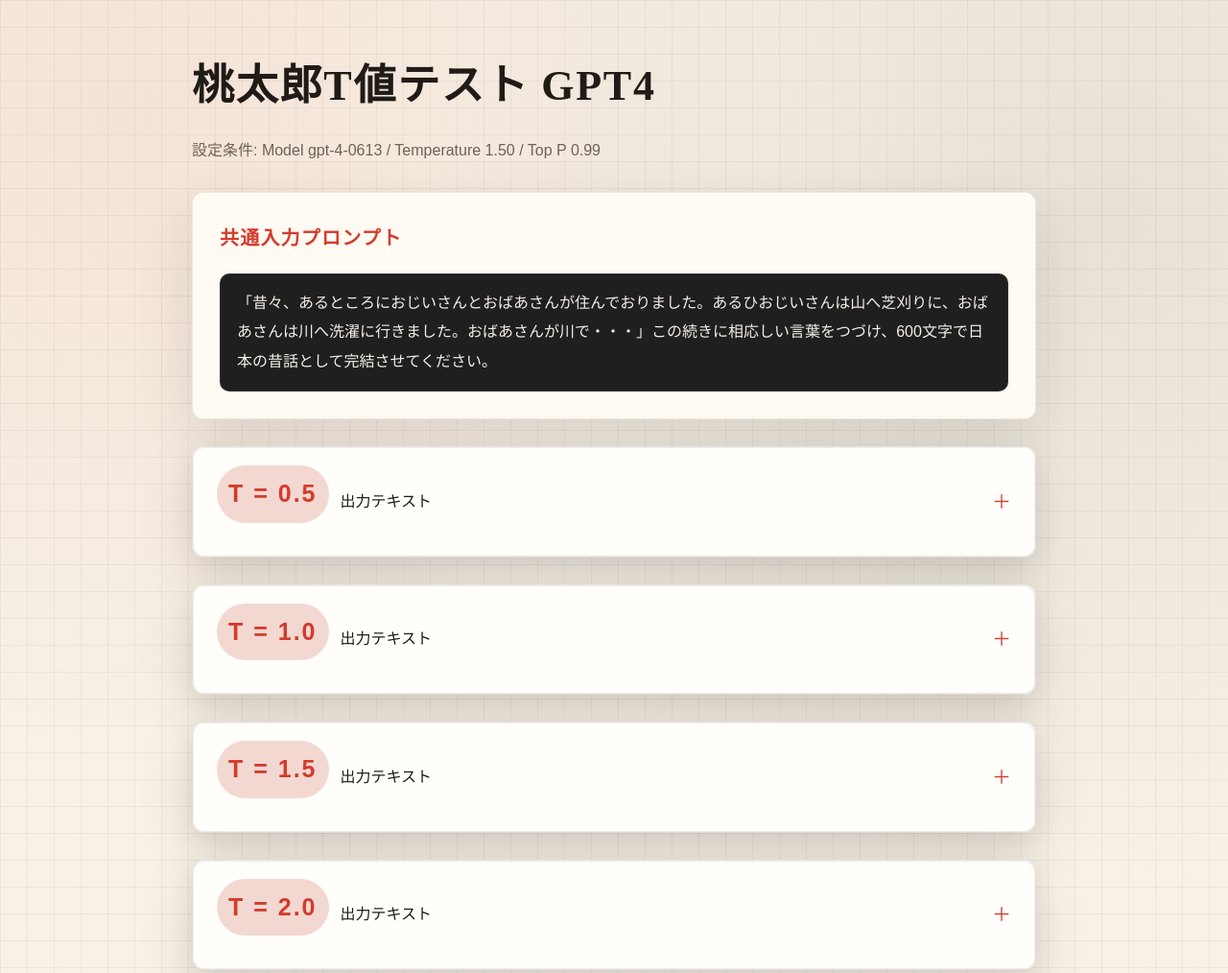
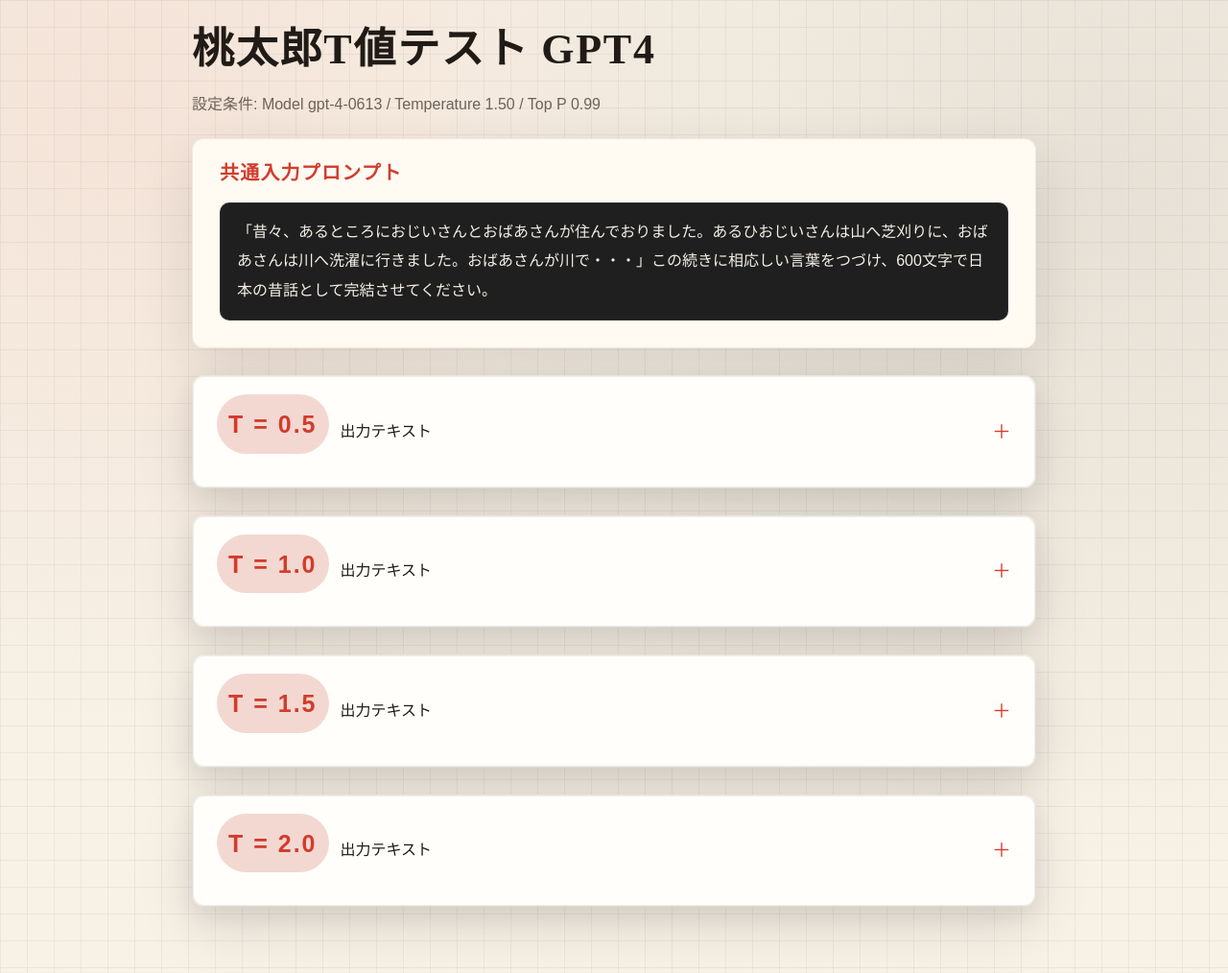
Before and after one commit to webdemo-archive/momotaro_t_value, a plain HTML site: page index.html in a window 1280 px wide. Shown: the top 1014 px of the page at 96% size. Drawn offline with Linux system fonts and the light colour scheme.

Commit message:
Add files via upload

```diff
--- a/index.html
+++ b/index.html
@@ -36,17 +36,17 @@
     main {
       max-width: 920px;
       margin: 0 auto;
-      padding: 48px 20px 72px;
+      padding: 10px 20px 72px;
     }
 
     header {
-      margin-bottom: 28px;
+      margin-bottom: 20px;
     }
 
     .title {
       font-size: clamp(30px, 4vw, 44px);
       letter-spacing: 0.04em;
-      margin: 0 0 10px;
+      margin: 0 0 0px;
     }
 
     .subtitle {
@@ -60,12 +60,12 @@
       background: var(--paper);
       border: 1px solid rgba(32, 27, 22, 0.08);
       border-radius: 12px;
-      padding: 28px 28px 12px;
+      padding: 16px 28px 12px;
       box-shadow: var(--shadow);
     }
 
     .card h2 {
-      margin: 0 0 18px;
+      margin: 0 0 12px;
       font-size: 20px;
       letter-spacing: 0.06em;
       color: var(--accent);
@@ -104,6 +104,7 @@
     .tag {
       display: inline-block;
       padding: 6px 12px;
+      padding-top: 8px;
       border-radius: 999px;
       background: var(--accent-soft);
       color: var(--accent);
@@ -201,6 +202,8 @@
       </div>
     </section>
 
+
+
     <details class="card story output-text accordion" style="margin-top: 28px;">
       <summary><span class="tag">T = 0.5</span><span>出力テキスト</span></summary>
       <div class="accordion-body">
```
